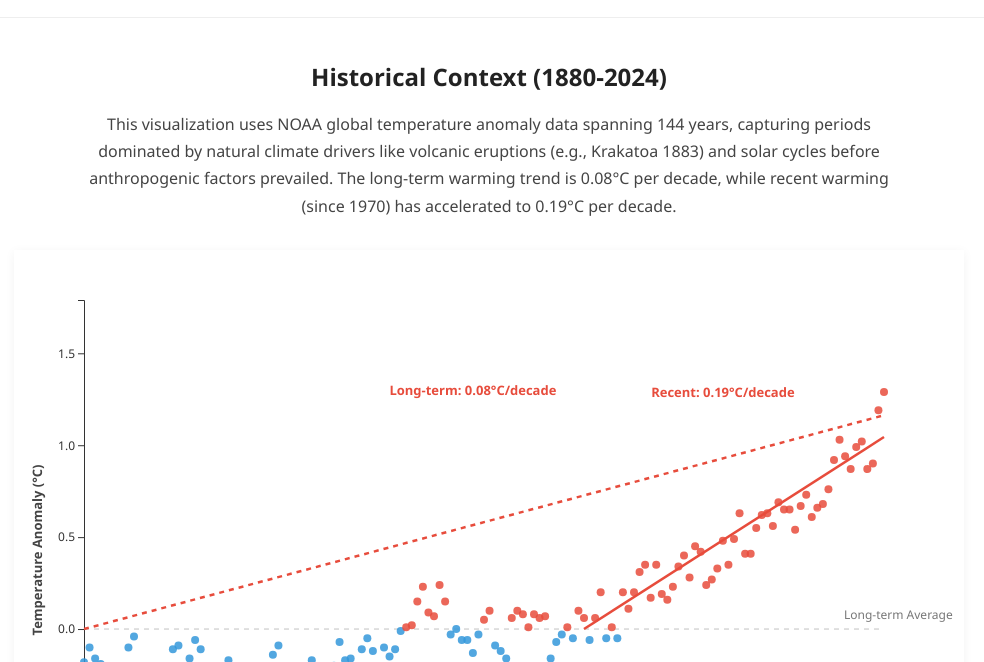
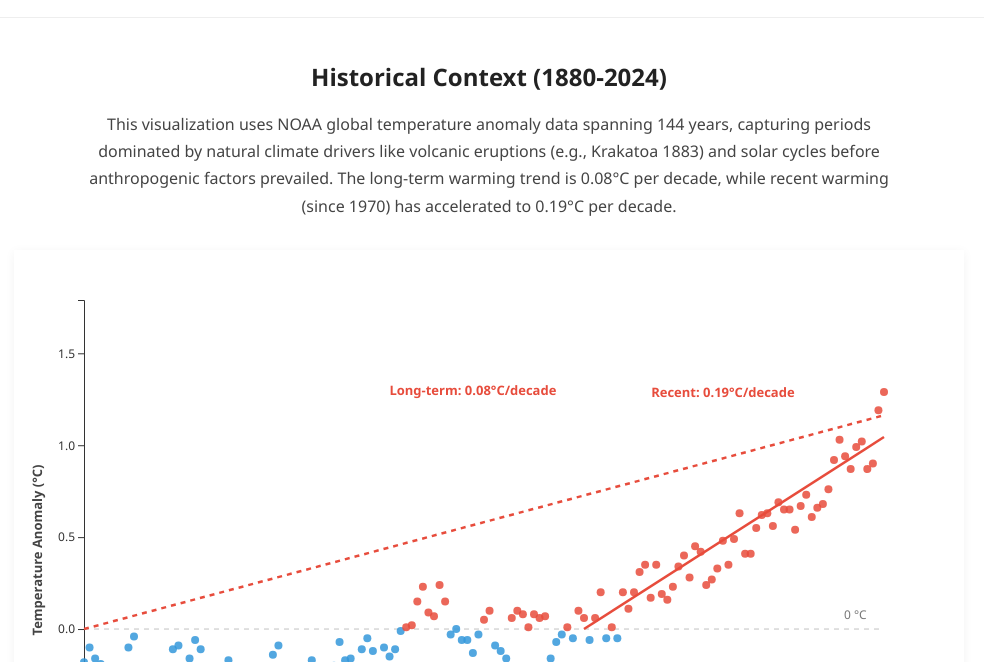
Before and after one commit to Wsailer/Narrative-VisualizationNOAA, a plain HTML site: page index.html in a window 1280 px wide. Shown: the part 138-800 px from the top of the page, without its empty margins (151-1135 px from the left). Drawn offline with nearby package versions, Linux system fonts and the light colour scheme.

Commit message:
Update index.html

```diff
--- a/index.html
+++ b/index.html
@@ -502,7 +502,7 @@ This period provides the clearest evidence of human influence on global climate.
             mainGroup.append("text")
                 .attr("x", plotWidth - 40)
                 .attr("y", yScale(0) - 10)
-                .text("Long-term Average")
+                .text("0 °C")
                 .attr("fill", "#777")
                 .attr("font-size", "12px");
 
```
